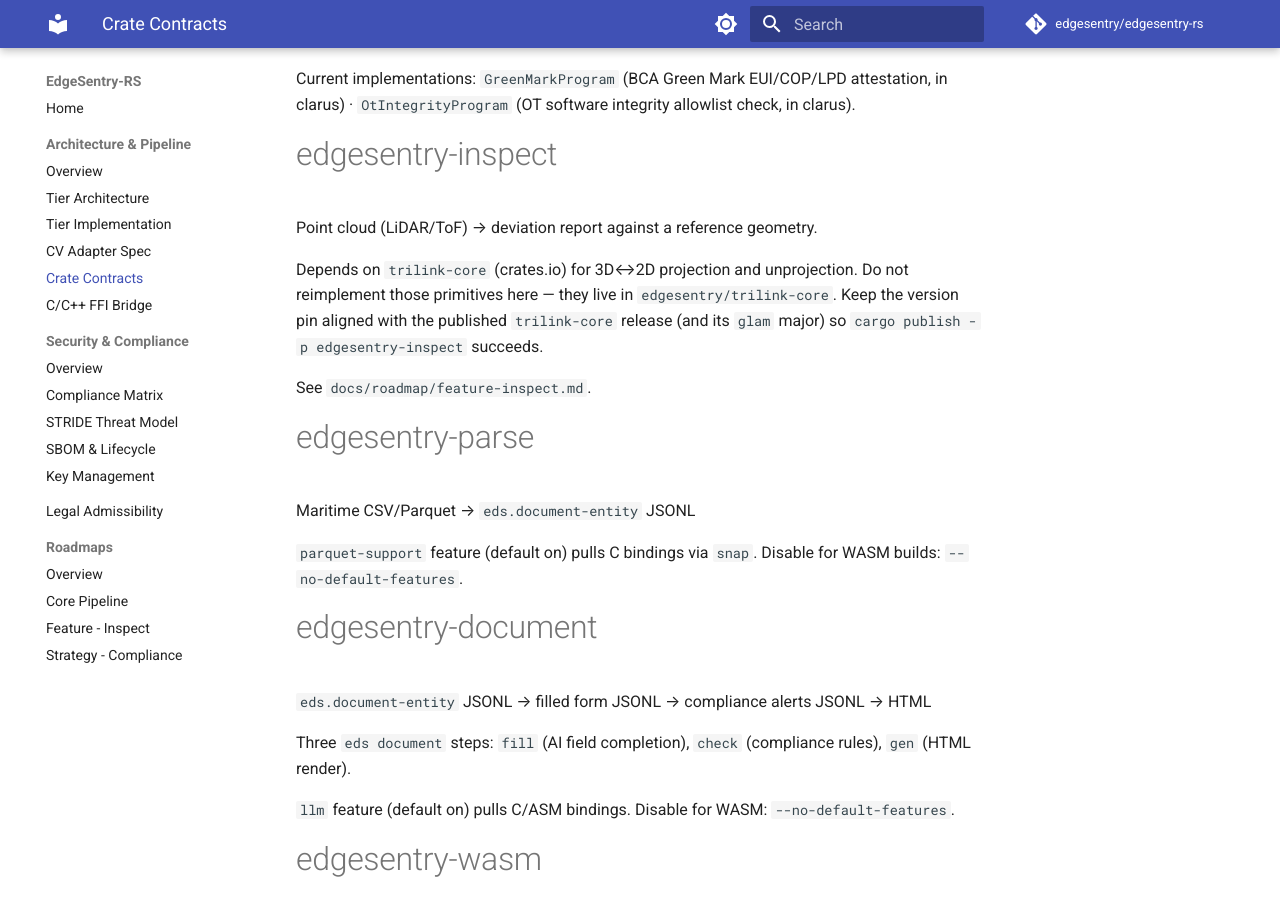
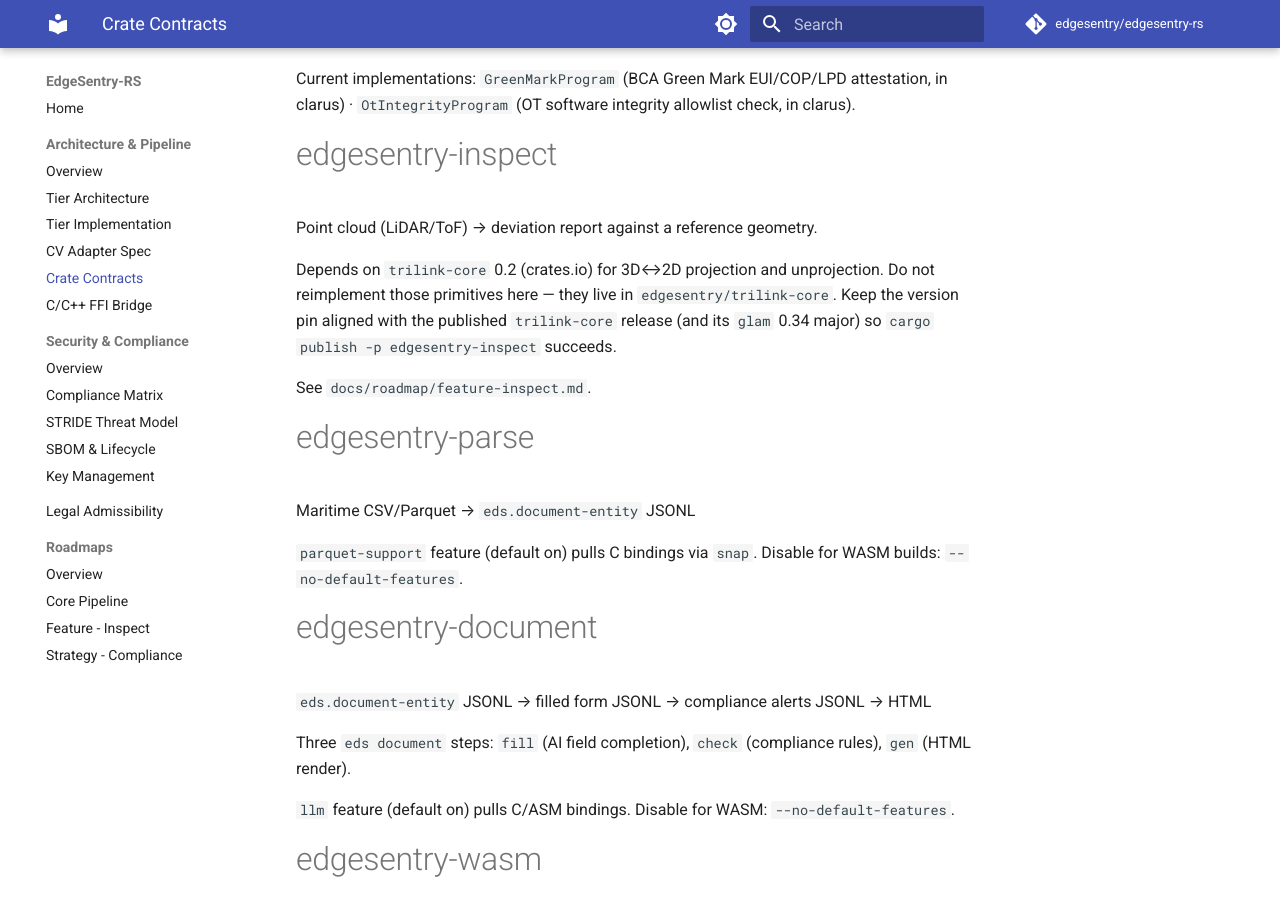
Before and after one commit to edgesentry/edgesentry-rs, an MkDocs documentation site: the page built from docs/crates.md, in a window 1280 px wide and 900 px high, scrolled down 3684 px. Built offline with MkDocs 1.6.1 and Material for MkDocs 9.7.7, drawn with Linux system fonts in a browser that asks for light colours; comment, search, counter and statistics services are not loaded.

Commit message:
chore(deps): bump trilink-core to 0.2 and glam to 0.34 (#499)
<!-- CURSOR_AGENT_PR_BODY_BEGIN -->
## Summary

Bump `trilink-core` from `0.1.1` → `0.2` and `glam` from `0.32` → `0.34`
together in `edgesentry-inspect`, so public glam types
(`Transform4x4.mat: glam::Mat4`, etc.) stay on a single glam major.

Supersedes Dependabot PR #493, which bumped glam alone and failed with
`E0308` mismatched types at `heatmap.rs:92` and `ingress/mock.rs:48` due
to duplicate glam versions in the graph.

## Changes

- `crates/edgesentry-inspect/Cargo.toml`: `trilink-core = "0.2"`, `glam
= "0.34"`, comments updated
- `Cargo.lock`: `trilink-core` 0.2.0, `glam` 0.34.1
- `docs/crates.md`: note the 0.2 / glam 0.34 alignment

No source API fixes were required once versions are aligned (`cargo
check -p edgesentry-inspect --all-targets` passes; `cargo tree -d -i
glam` shows no duplicates).

## Test plan

- [x] `cargo tree -d -i glam` — no duplicated glam
- [x] `cargo test --workspace`
- [x] `cargo clippy --workspace --all-targets --all-features -- -D
warnings`
- [x] `cargo deny check licenses`
- [x] CI: Build and Test, SAST, Coverage, ARM64 cross-compile, etc. —
all 16 checks green
<!-- CURSOR_AGENT_PR_BODY_END -->

<div><a
href="https://cursor.com/agents/bc-a3d79be1-ebb3-5bb7-95a8-4b16bde2eb9e?cursor_ref=pr_footer&cursor_cta=open_in_web"><picture><source
media="(prefers-color-scheme: dark)"
srcset="https://cursor.com/assets/images/open-in-web-dark.png"><source
media="(prefers-color-scheme: light)"
srcset="https://cursor.com/assets/images/open-in-web-light.png"><img
alt="Open in Web" width="114" height="28"
src="https://cursor.com/assets/images/open-in-web-dark.png"></picture></a>&nbsp;<a
href="https://cursor.com/background-agent?bcId=bc-a3d79be1-ebb3-5bb7-95a8-4b16bde2eb9e&cursor_ref=pr_footer&cursor_cta=open_in_cursor"><picture><source
media="(prefers-color-scheme: dark)"
srcset="https://cursor.com/assets/images/open-in-cursor-dark.png"><source
media="(prefers-color-scheme: light)"
srcset="https://cursor.com/assets/images/open-in-cursor-light.png"><img
alt="Open in Cursor" width="131" height="28"
src="https://cursor.com/assets/images/open-in-cursor-dark.png"></picture></a>&nbsp;</div>

Co-authored-by: Cursor Agent <cursoragent@cursor.com>
Co-authored-by: Yohei Onishi <yohei1126@users.noreply.github.com>

```diff
--- a/docs/crates.md
+++ b/docs/crates.md
@@ -114,10 +114,10 @@ Current implementations: `GreenMarkProgram` (BCA Green Mark EUI/COP/LPD attestat
 
 Point cloud (LiDAR/ToF) → deviation report against a reference geometry.
 
-Depends on `trilink-core` (crates.io) for 3D↔2D projection and unprojection.
+Depends on `trilink-core` 0.2 (crates.io) for 3D↔2D projection and unprojection.
 Do not reimplement those primitives here — they live in `edgesentry/trilink-core`.
 Keep the version pin aligned with the published `trilink-core` release (and its
-`glam` major) so `cargo publish -p edgesentry-inspect` succeeds.
+`glam` 0.34 major) so `cargo publish -p edgesentry-inspect` succeeds.
 
 See `docs/roadmap/feature-inspect.md`.
 
```
Also changed, not shown: 2 other files.
